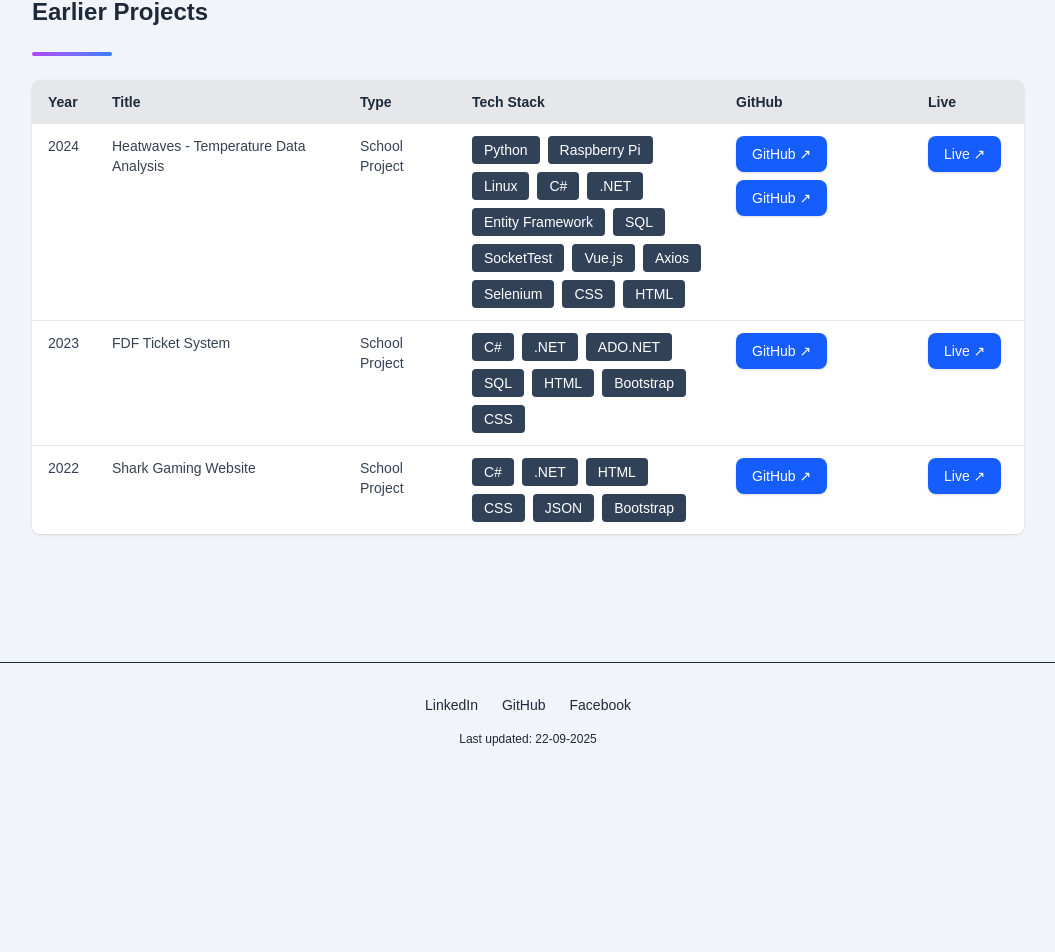
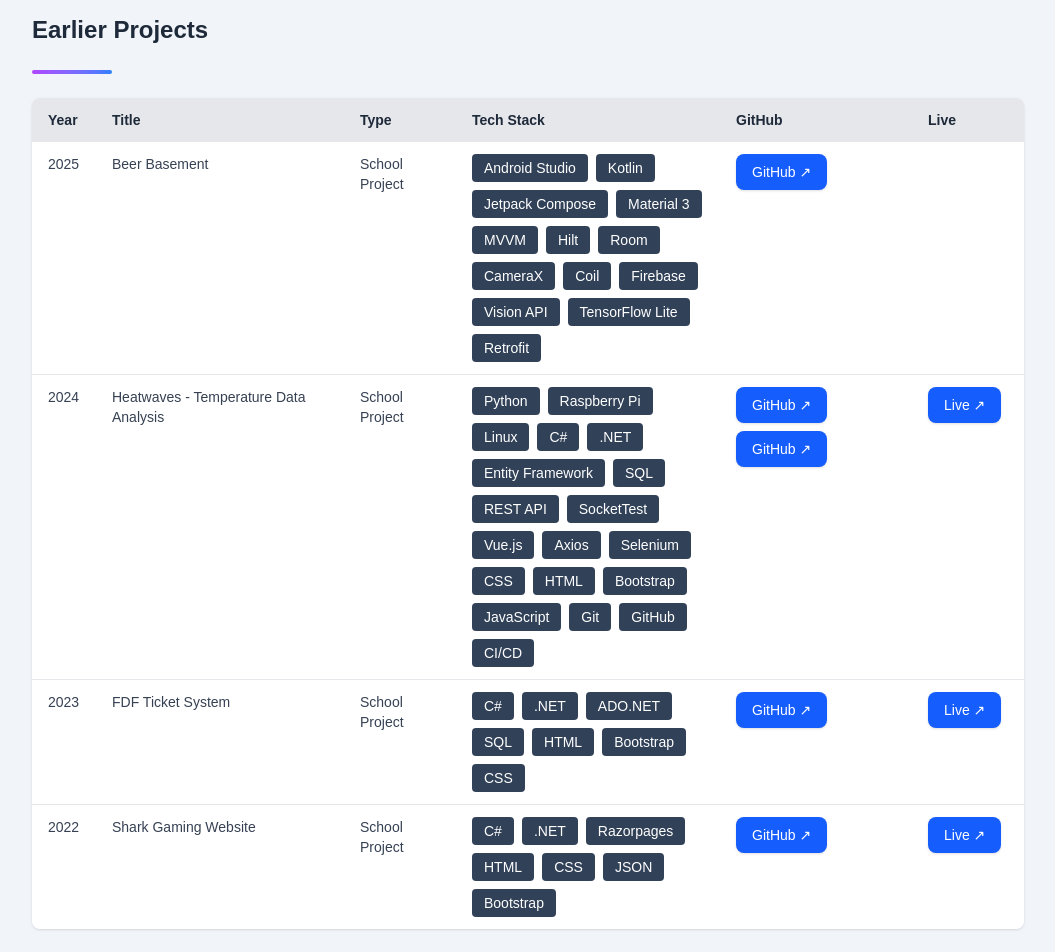
Before and after one commit to Nuggitt/portfolio-nextjs, a Next.js app: page /projects in a window 1280 px wide. Shown: the part 800-1752 px from the top of the page, without its empty margins (112-1167 px from the left). Before the commit the page ends 1595 px from the top, so only its background shows below. Built offline with nearby package versions, Linux system fonts and the light colour scheme.

Commit message:
new image and links

```diff
--- a/src/app/about/page.js
+++ b/src/app/about/page.js
@@ -54,7 +54,7 @@ export default function AboutPage() {
     "Testing and gathering feedback",
     "Deploying and continuous improvement",
   ];
-  const currentStep = 2;
+  const currentStep = 3;
 
   const [resumeOpen, setResumeOpen] = useState(false);
   const resumeRef = useRef(null);
--- a/src/app/projects/page.js
+++ b/src/app/projects/page.js
@@ -4,7 +4,17 @@ export default function ProjectsPage() {
       title: "Portfolio Website",
       description:
         "A modern developer portfolio built with Next.js and Tailwind.",
-      tech: ["Next.js", "Tailwind CSS", "Vercel"],
+      tech: [
+        "Next.js",
+        "Tailwind CSS",
+        "Vercel",
+        "JavaScript",
+        "React",
+        "HTML",
+        "CSS",
+        "Git",
+        "GitHub",
+      ],
       github: "https://github.com/Nuggitt/portfolio-nextjs",
       live: "https://portfolio.nuggit.dk/",
       image: "/images/portfolio-white.png",
@@ -16,7 +26,7 @@ export default function ProjectsPage() {
       tech: [".Blazor", "C#", ".NET", "SQL Server"],
       github: "",
       live: "",
-      image: "/images/ideaimage.png",
+      image: "/images/clothimage.png",
     },
     {
       title: "Shopping List APP - TO BE MADE",
@@ -34,7 +44,7 @@ export default function ProjectsPage() {
       year: 2022,
       title: "Shark Gaming Website",
       type: "School Project",
-      tech: ["C#", ".NET", "HTML", "CSS", "JSON", "Bootstrap"],
+      tech: ["C#", ".NET", "Razorpages", "HTML", "CSS", "JSON", "Bootstrap"],
       github: "https://github.com/Nuggitt/SharkGaming",
       live: "https://sharkgaming20251002151758-h9frc0gyawejf3fg.swedencentral-01.azurewebsites.net/",
     },
@@ -58,18 +68,46 @@ export default function ProjectsPage() {
         ".NET",
         "Entity Framework",
         "SQL",
+        "REST API",
         "SocketTest",
         "Vue.js",
         "Axios",
         "Selenium",
         "CSS",
         "HTML",
+        "Bootstrap",
+        "JavaScript",
+        "Git",
+        "GitHub",
+        "CI/CD",
       ],
+
       github: [
         "https://github.com/Nuggitt/HeatWaves",
         "https://github.com/Nuggitt/HtmlHeatWave",
       ],
-      live: "https://example.com/heatwaves",
+      live: "https://heatwaves.nuggit.dk",
+    },
+    {
+      year: 2025,
+      title: "Beer Basement",
+      type: "School Project",
+      tech: [
+        "Android Studio",
+        "Kotlin",
+        "Jetpack Compose",
+        "Material 3",
+        "MVVM",
+        "Hilt",
+        "Room",
+        "CameraX",
+        "Coil",
+        "Firebase",
+        "Vision API",
+        "TensorFlow Lite",
+        "Retrofit",
+      ],
+      github: "https://github.com/Nuggitt/BeerBasement",
     },
   ];
 
--- a/src/components/educationTimeline.js
+++ b/src/components/educationTimeline.js
@@ -9,7 +9,7 @@ const educations = [
     end: "Jun 2025",
     year: "2025",
     description:
-      "Focused on software development with .NET, C#, Razor Pages, Blazor, SQL, and web technologies such as HTML, CSS, Bootstrap, and Vue.js. Practical experience with CRUD operations, REST API integration, and Agile methods like Scrum and XP. Projects included Next.js development, cloud deployment, and AI integration in CRM systems using RAG and CAG.",
+      "Focused on software development with .NET, C#, Razor Pages, Blazor, SQL, and web technologies such as HTML, CSS, Bootstrap, and Vue.js. Practical experience with CRUD operations, REST API integration, and Agile methods like Scrum and XP. Projects included development, cloud deployment, and AI integration in CRM systems using RAG and CAG technologies.",
   },
   {
     institution: "UCC Frøbel, København",
```
Also changed, not shown: public/images/clothimage.png (added).
